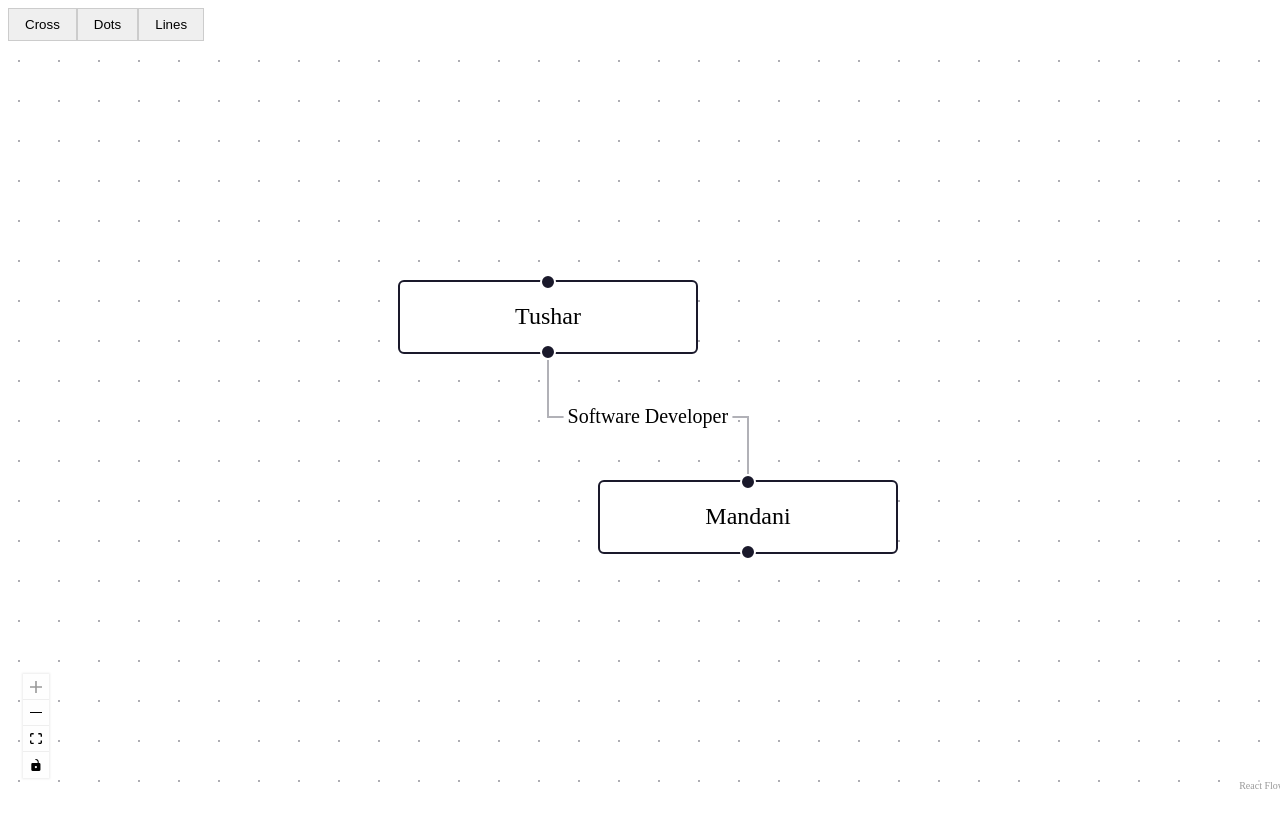
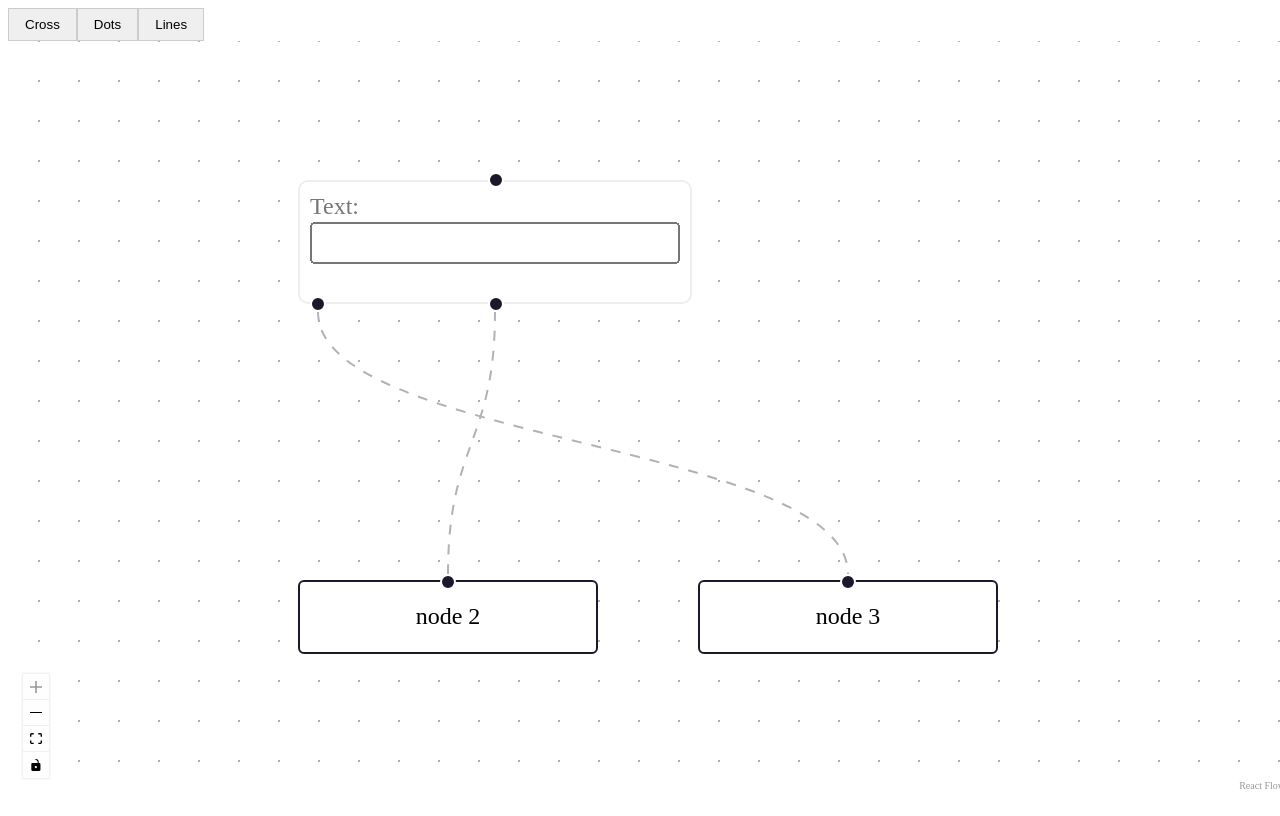
Before and after one commit to TusharMandani/React-Flow, a React (Create React App) app: page / in a window 1280 px wide. Built offline with nearby package versions, Linux system fonts and the light colour scheme.

Commit message:
Add custome node functionality

```diff
--- a/src/App.js
+++ b/src/App.js
@@ -1,5 +1,5 @@
 import "./App.css";
-import { useState, useCallback, useEffect } from "react";
+import { useState, useCallback } from "react";
 import {
   ReactFlow,
   Background,
@@ -9,38 +9,66 @@ import {
   addEdge,
 } from "@xyflow/react";
 import "@xyflow/react/dist/style.css";
+import CustomeNode from './Components/CustomeNode';
 
-const initialEdges = [
+const initialNodes = [
   {
-    id: "1-2",
-    source: "1",
-    target: "2",
-    label: "Software Developer",
-    type: "step",
+    id: 'node-1',
+    type: 'textUpdater',
+    position: { x: 0, y: 0 },
+    data: { value: 123 },
+  },
+  {
+    id: 'node-2',
+    type: 'output',
+    targetPosition: 'top',
+    position: { x: 0, y: 200 },
+    data: { label: 'node 2' },
+  },
+  {
+    id: 'node-3',
+    type: 'output',
+    targetPosition: 'top',
+    position: { x: 200, y: 200 },
+    data: { label: 'node 3' },
   },
 ];
 
-const initialNodes = [
-  {
-    id: "1",
-    position: { x: 0, y: 0 },
-    data: { label: "Tushar" },
-  },
-  {
-    id: "2",
-    position: { x: 100, y: 100 },
-    data: { label: "Mandani" },
-  },
+
+const initialEdges = [
+  { id: 'edge-1', source: 'node-1', sourceHandle: 'a', target: 'node-2', animated: true },
+  { id: 'edge-2', source: 'node-1', sourceHandle: 'b', target: 'node-3', animated: true },
 ];
+
+// const initialEdges = [
+//   {
+//     id: "1-2",
+//     source: "1",
+//     target: "2",
+//     label: "Software Developer",
+//     type: "step",
+//   },
+// ];
+
+// const initialNodes = [
+//   {
+//     id: "1",
+//     position: { x: 0, y: 0 },
+//     data: { label: "Tushar" },
+//   },
+//   {
+//     id: "2",
+//     position: { x: 100, y: 100 },
+//     data: { label: "Mandani" },
+//   },
+// ];
+
+const nodeTypes = { textUpdater: CustomeNode };
 
 function App() {
   const [variant, setVariant] = useState("dots");
   const [nodes, setNodes] = useState(initialNodes);
   const [edges, setEdges] = useState(initialEdges);
-
-  useEffect(() => {
-    console.log(variant);
-  }, [variant]);
 
   const onNodesChange = useCallback(
     (changes) => setNodes((nds) => applyNodeChanges(changes, nds)),
@@ -56,6 +84,7 @@ function App() {
     (params) => setEdges((eds) => addEdge(params, eds)),
     []
   );
+
 
   return (
     <div style={{ height: "94vh", width: "100%", position: "relative" }}>
@@ -76,6 +105,7 @@ function App() {
         edges={edges}
         onEdgesChange={onEdgesChange}
         onConnect={onConnect}
+        nodeTypes={nodeTypes}
         fitView
       >
         <Background variant={variant} />
--- /dev/null
+++ b/src/Components/CustomeNode.js
@@ -0,0 +1,23 @@
+import React, { useCallback } from 'react'
+import { Handle, Position } from '@xyflow/react';
+
+const handleStyle = { left: 10 };
+
+export default function CustomeNode() {
+  const onChange = useCallback((e) => {
+    console.log(e.target.value);
+  }, [])
+  return (
+    <div className="text-updater-node">
+      <Handle type="target" position={Position.Top} />
+      <div>
+        <label htmlFor="text">Text:</label>
+        <input type="text" id="text" onChange={onChange} className='nodrag' />
+      </div>
+      <Handle type="source" position={Position.Bottom} id="a" />
+      <Handle type="source"
+        position={Position.Bottom}
+        id="b" style={handleStyle}></Handle>
+    </div>
+  )
+}
--- a/src/index.css
+++ b/src/index.css
@@ -2,3 +2,16 @@
   width: 100vw;
   height: 100vh;
 }
+.text-updater-node {
+  height: 50px;
+  border: 1px solid #eee;
+  padding: 5px;
+  border-radius: 5px;
+  background: white;
+}
+
+.text-updater-node label {
+  display: block;
+  color: #777;
+  font-size: 12px;
+}
```
